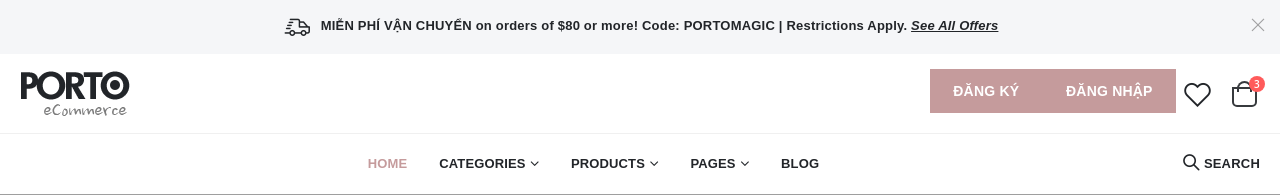
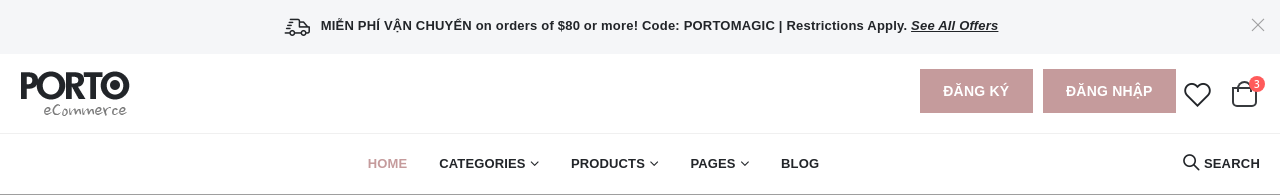
Before and after one commit to iamdangtrinh/pro1014, a PHP site: page /pro1041/page/home in a window 1280 px wide. Shown: the top 195 px of the page. Run offline with PHP 8.4, Linux system fonts and the light colour scheme; grey boxes are pictures that could not be loaded.

Commit message:
Update v_user_layout.php

```diff
--- a/view/v_user_layout.php
+++ b/view/v_user_layout.php
@@ -65,9 +65,9 @@
                                         </div>
                                     <?php else: ?>
                                         <a href="<?= $base_url ?>user/register"
-                                            class="btn btn-primary d-inline-block font2 line-height-1">Đăng ký</a>
+                                            class="btn btn-primary mr-2 line-height-1">Đăng ký</a>
                                         <a href="<?= $base_url ?>user/login"
-                                            class="btn btn-primary d-inline-block font2 line-height-1">Đăng nhập</a>
+                                            class="btn btn-primary ml-2 line-height-1">Đăng nhập</a>
                                     <?php endif ?>
                                 </div>
                             </div>
```
